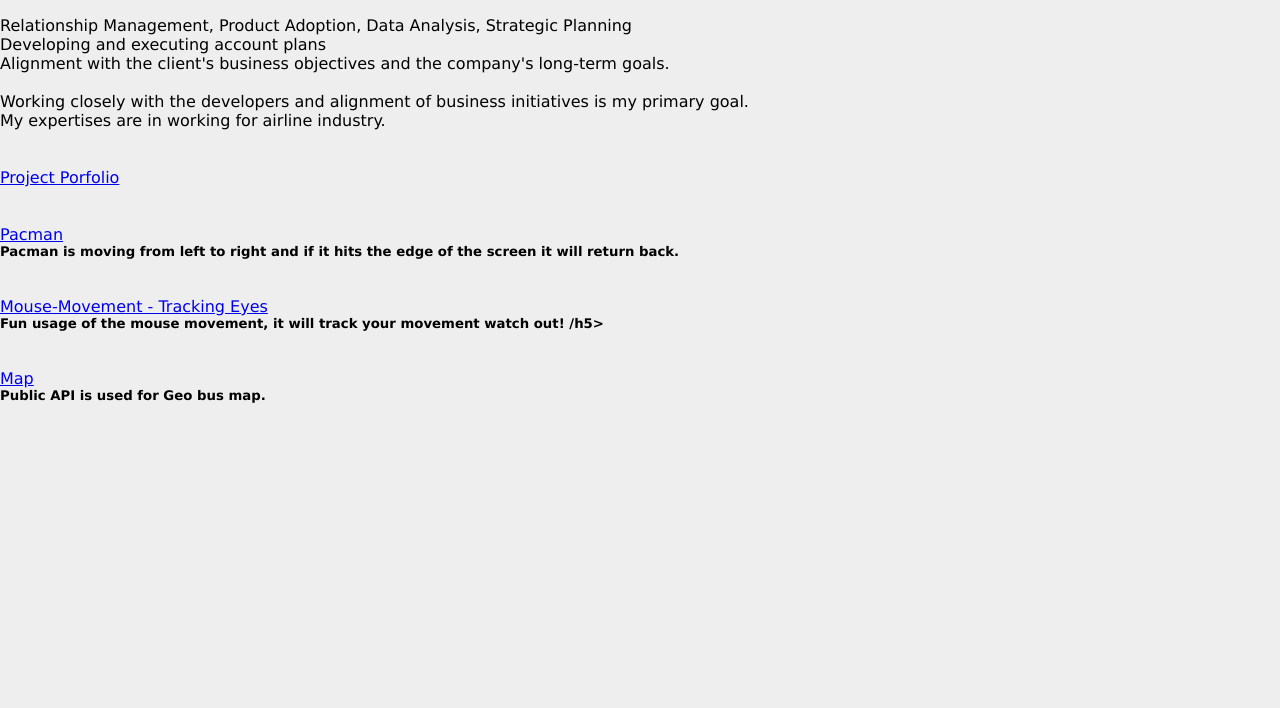
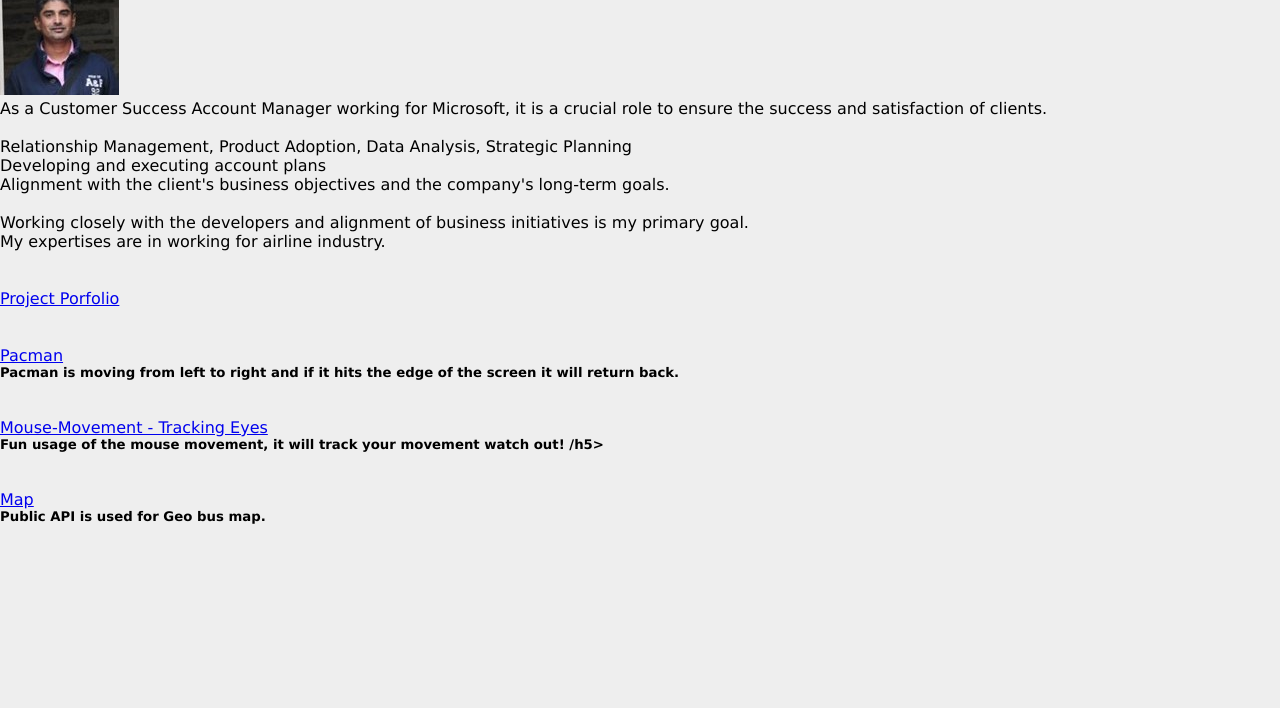
Before and after one commit to abdulali01/abdulali01.github.io, a plain HTML site: page index.html in a window 1280 px wide. Shown: the part 92-800 px from the top of the page. Drawn offline with Linux system fonts and the light colour scheme.

Commit message:
Update index.html

```diff
--- a/index.html
+++ b/index.html
@@ -27,7 +27,7 @@
     </nav>
     </header>
         <ul class="options">
-             <p>As a Customer Success Account Manager working for Microsoft, it is a crucial role to ensure the success and satisfaction of clients.</p>
+            <img src="abdullah1.jpeg"> <p>As a Customer Success Account Manager working for Microsoft, it is a crucial role to ensure the success and satisfaction of clients.</p>
 
             <br>Relationship Management, Product Adoption, Data Analysis, Strategic Planning
             <br>Developing and executing account plans
```
